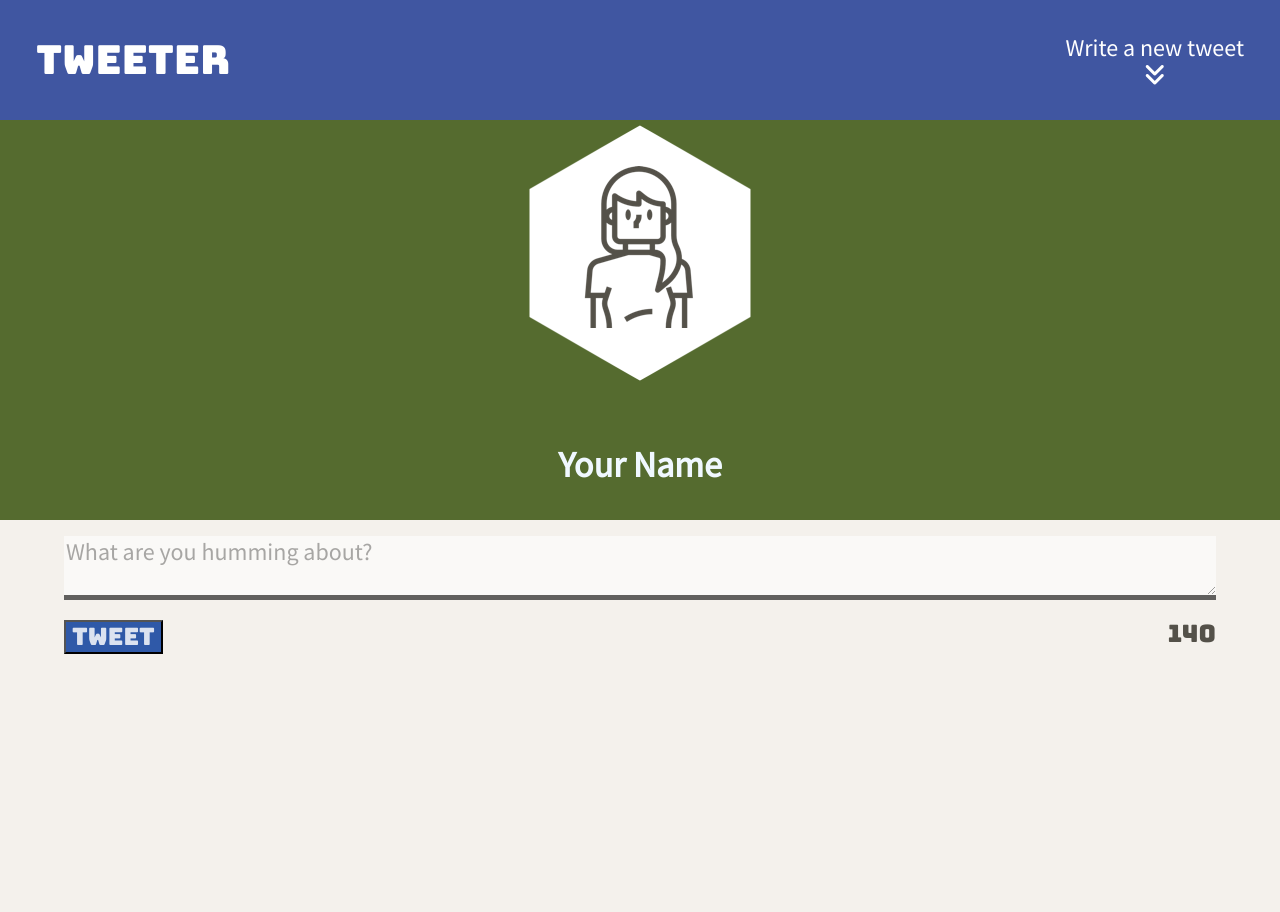
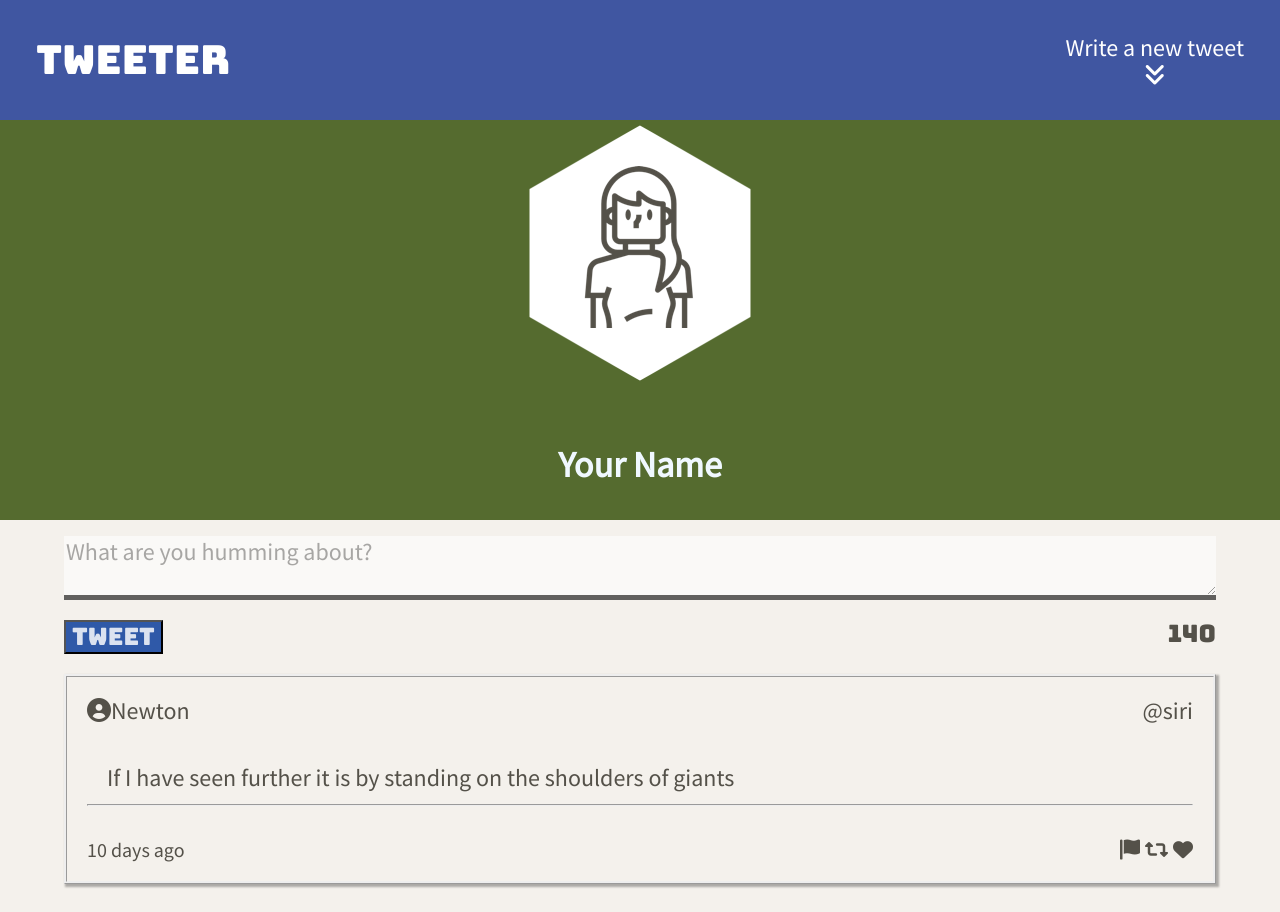
Before and after one commit to hsaidahmed/tweeter, a website: page public/index.html in a window 1280 px wide. Before the commit the page ends 800 px from the top, so only its background shows below. Drawn offline with nearby package versions, Linux system fonts and the light colour scheme.

Commit message:
Creating the tweets

```diff
--- a/public/index.html
+++ b/public/index.html
@@ -37,6 +37,8 @@
 
     <!-- App JS -->
     <script type="text/javascript" src="/scripts/client.js"></script>
+    <script type="text/javascript" src="/scripts/composer-char-counter.js"></script>
+
   </head>
 
   <body>
@@ -63,14 +65,38 @@
       <section class="new-tweet">
         <!-- <h2>Compose Tweet</h2> -->
         <form id="tweetForm" action="/tweets" method="POST">
+
           <label for="tweet-text"></label>
           <textarea name="text" id="tweet-text" placeholder="What are you humming about?"></textarea>
           <div class="buttons">
             <button id="button" type="submit">Tweet</button>
             <output name="counter" class="counter" for="tweet-text">140</output>
           </div>
+
         </form>
       </section>
+      <section id="tweetsContainer">
+      <article class="tweetContainer">
+        <header class="header2">
+          <div class="topLeft">
+            <i class="fas fa-user-circle"></i>Newton
+          </div>
+          @siri
+
+        </header>
+        <main class="bigBody">
+        <span class="theTweet">If I have seen further it is by standing on the shoulders of giants</span>
+        <hr>
+      </main>
+        <footer class="bottom"> 10 days ago
+          <div class="icons">
+          <i id="flag"class="fa-solid fa-flag"></i>
+          <i id="retweet"class="fa-solid fa-retweet"></i>
+          <i id="like"class="fa-solid fa-heart"></i>
+        </div>
+        </footer>
+      </article>
+    </section>
     </main>
   </body>
 </html>
--- a/public/styles/new-tweet.css
+++ b/public/styles/new-tweet.css
@@ -21,3 +21,60 @@
   color: red;
 
 }
+.tweetContainer{
+  /* border:black solid 10px;
+  height: 8rem; */
+  display: flex;
+  align-items: stretch;
+  flex-direction: column;
+  justify-content: space-between;
+}
+.bigBody{
+  padding: 20px;
+}
+.theTweet{
+  border: none;
+  /* border-bottom: 3px solid black; */
+  padding: 20px;
+  /* width:90%; */
+
+
+}
+.header2{
+  display: flex;
+  justify-content: space-between;
+  font-size: 25 px;
+  padding: 20px;
+
+}
+.bottom{
+  display: flex;
+  justify-content: space-between;
+  font-size: 20px;
+  /* padding: 20px; */
+  padding-left: 20px;
+  padding-right: 20px;
+  padding-bottom: 20px;
+
+}
+article:hover {
+  transform: scale(1.04, 1);
+  box-shadow: black;
+}
+#flag:hover {
+  color: goldenrod;
+}
+#like:hover {
+  color: red;
+}
+#retweet:hover {
+  color: blue;
+}
+article{
+  border-style:ridge;
+  box-shadow: 2px 2px 2px 1px rgba(0, 0, 0, 0.3);
+
+}
+#tweetsContainer{
+  padding-top: 20px;
+}
```
